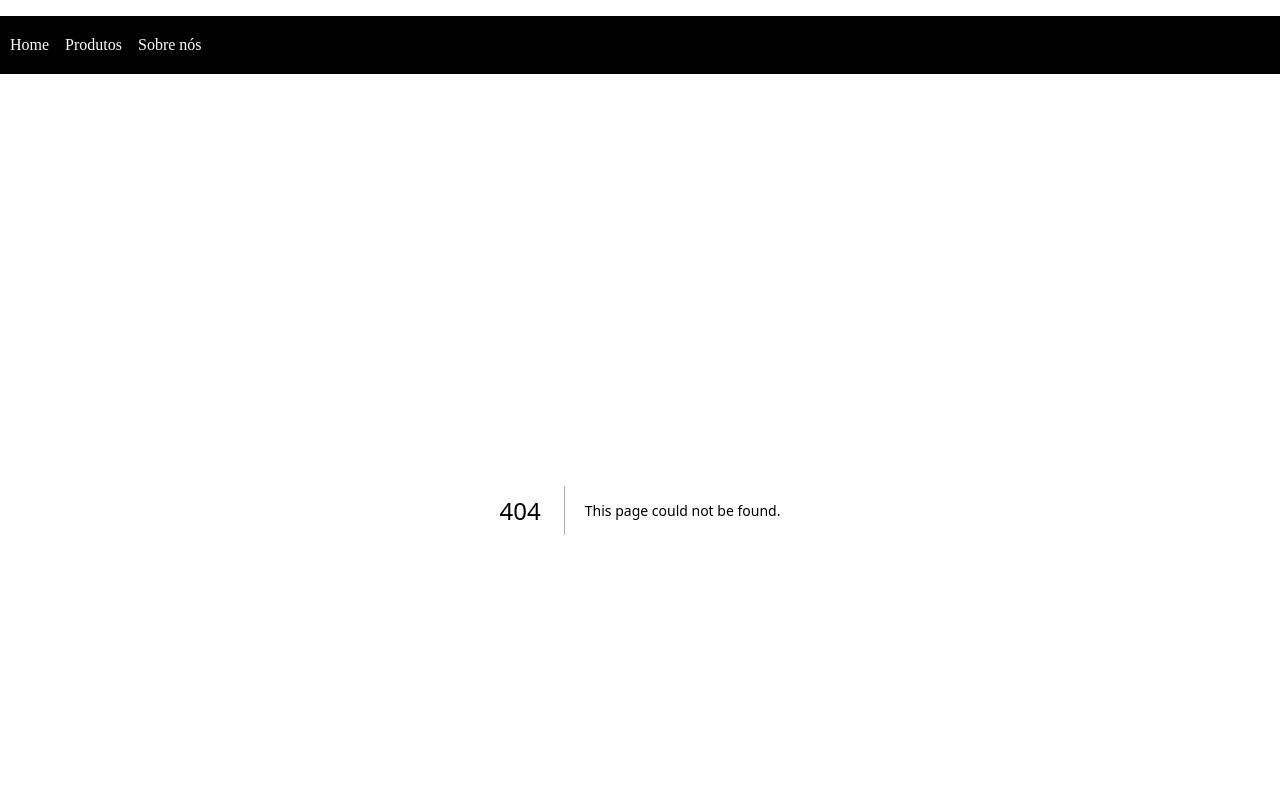
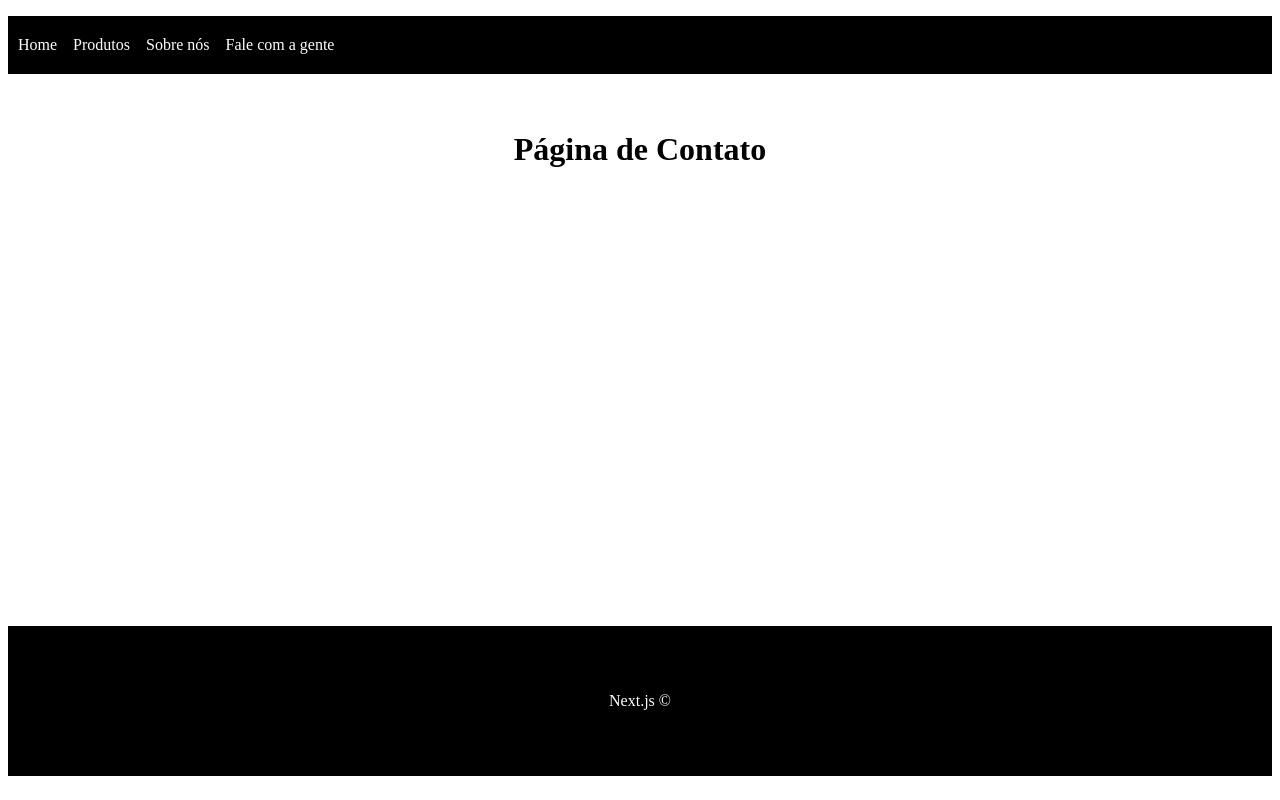
Before and after one commit to GeovanaAugusta/next, a Next.js app: page /contact in a window 1280 px wide. Before the commit this address had no page. Shown: the top 800 px of the page. Built offline with nearby package versions, Linux system fonts and the light colour scheme.

Commit message:
feat: praticando conceitos - meta dado (Head)

```diff
--- a/components/Navbar.js
+++ b/components/Navbar.js
@@ -8,6 +8,7 @@ export default function NavBar() {
   <li><Link href="/">Home</Link></li>
   <li><Link href="/products">Produtos</Link></li>
   <li><Link href="/about">Sobre nós</Link></li>
+  <li><Link href="/contact">Fale com a gente</Link></li>
 </ul>
 
 
--- a/pages/_document.js
+++ b/pages/_document.js
@@ -3,7 +3,9 @@ import { Html, Head, Main, NextScript } from 'next/document'
 export default function Document() {
   return (
     <Html lang="en">
-      <Head />
+      <Head>
+      <link href="https://fonts.googleapis.com/css2?family=Roboto&display=swap" rel="stylesheet" />
+      </Head>
       <body>
         <Main />
         <NextScript />
--- /dev/null
+++ b/pages/contact.js
@@ -0,0 +1,15 @@
+import Head from 'next/head'
+import styles from '../styles/Home.module.css'
+
+export default function Contact() {
+  return (
+    <>
+    <Head>
+      <title>Página de Contato</title>
+    </Head>
+      <div>
+          <h1>Página de Contato</h1>
+      </div>
+    </>
+  )
+}
--- a/styles/globals.css
+++ b/styles/globals.css
@@ -1,9 +1,5 @@
 * {
   padding: 0;
   margin: 0;
-  font-family: Helvetica;
+  font-family: Roboto;
 }
-
-body {
-  margin: 0;
-}
```
Also changed, not shown: pages/index.js (+6 -1 lines).
